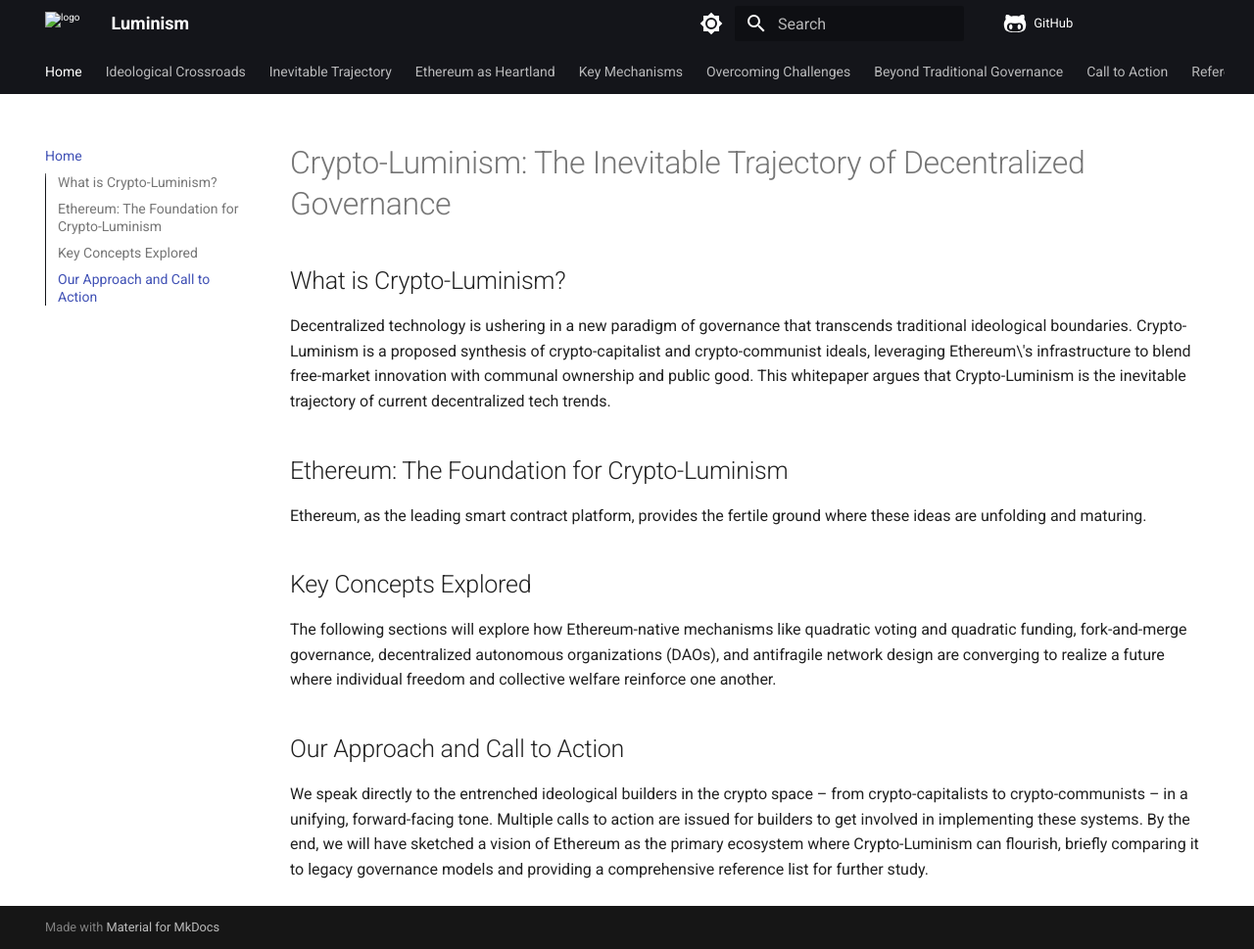
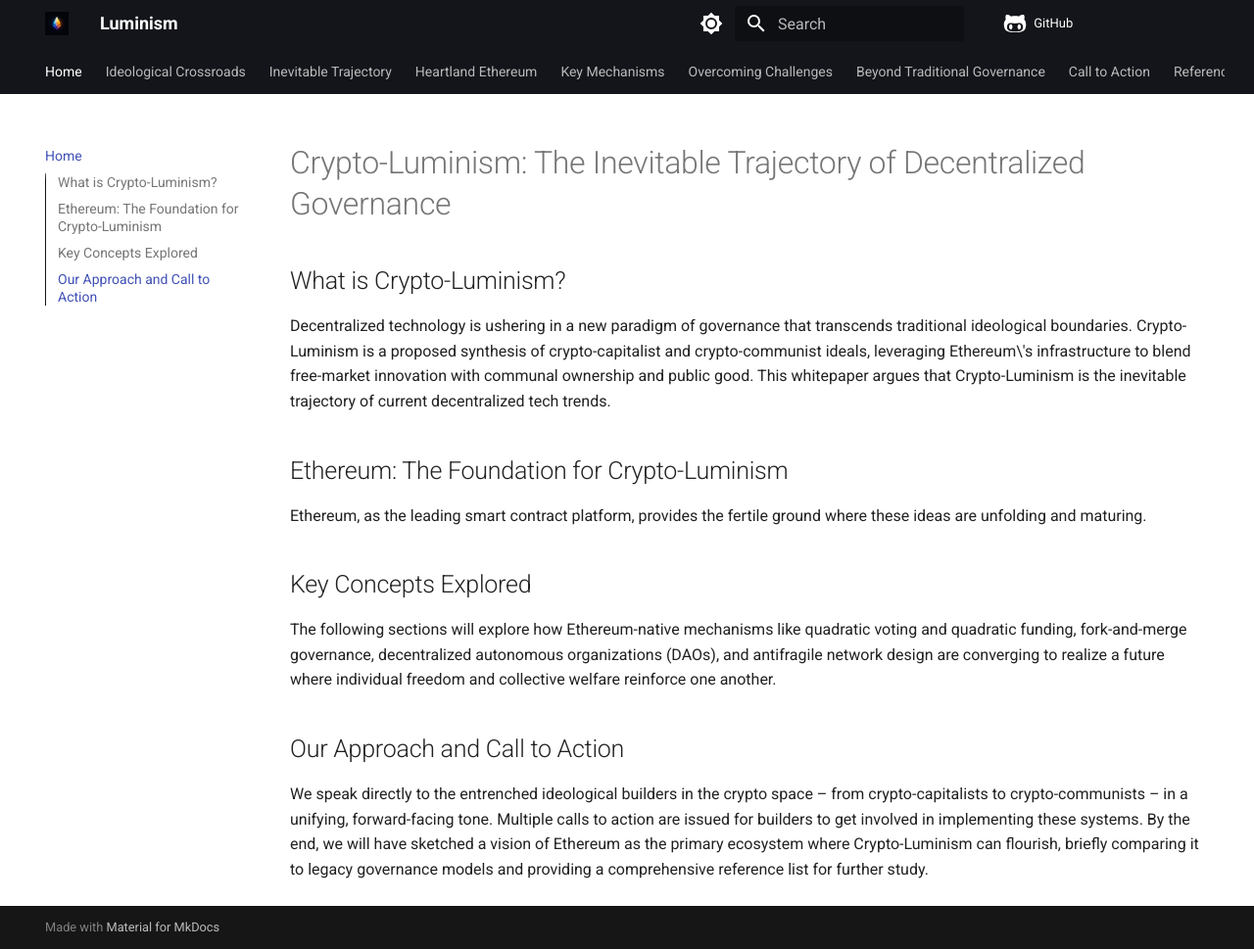
Before and after one commit to pierce403/luminism, an MkDocs documentation site: the page built from docs/index.md, in a window 1280 px wide and 969 px high. Shown: the whole window at 98% size. Built offline with MkDocs 1.6.1 and Material for MkDocs 9.7.7, drawn with Linux system fonts in a browser that asks for light colours; comment, search, counter and statistics services are not loaded.

Commit message:
maybe fixing the image and adding the ignore

```diff
--- a/mkdocs.yml
+++ b/mkdocs.yml
@@ -4,7 +4,7 @@
 edit_uri: edit/main/docs/
 theme:
   name: material
-  logo: assets/LuminismLogo.png
+  logo: img/LuminismLogo.png
   palette:
     - scheme: default
       primary: black
@@ -41,9 +41,9 @@
 
 nav:
   - Home: index.md
-  - Ideological Crossroads: ideological_crossroads.md
-  - Inevitable Trajectory: inevitable_trajectory.md
-  - Ethereum as Heartland: heartland_ethereum.md
+  - Ideological Crossroads: ideological_crossroads/index.md
+  - Inevitable Trajectory: inevitable_trajectory/index.md
+  - Heartland Ethereum: heartland_ethereum.md
   - Key Mechanisms:
     - Overview: key_mechanisms/index.md
     - Quadratic Voting & Funding: key_mechanisms/quadratic_voting_funding.md
```
Also changed, not shown: 1 other file.
